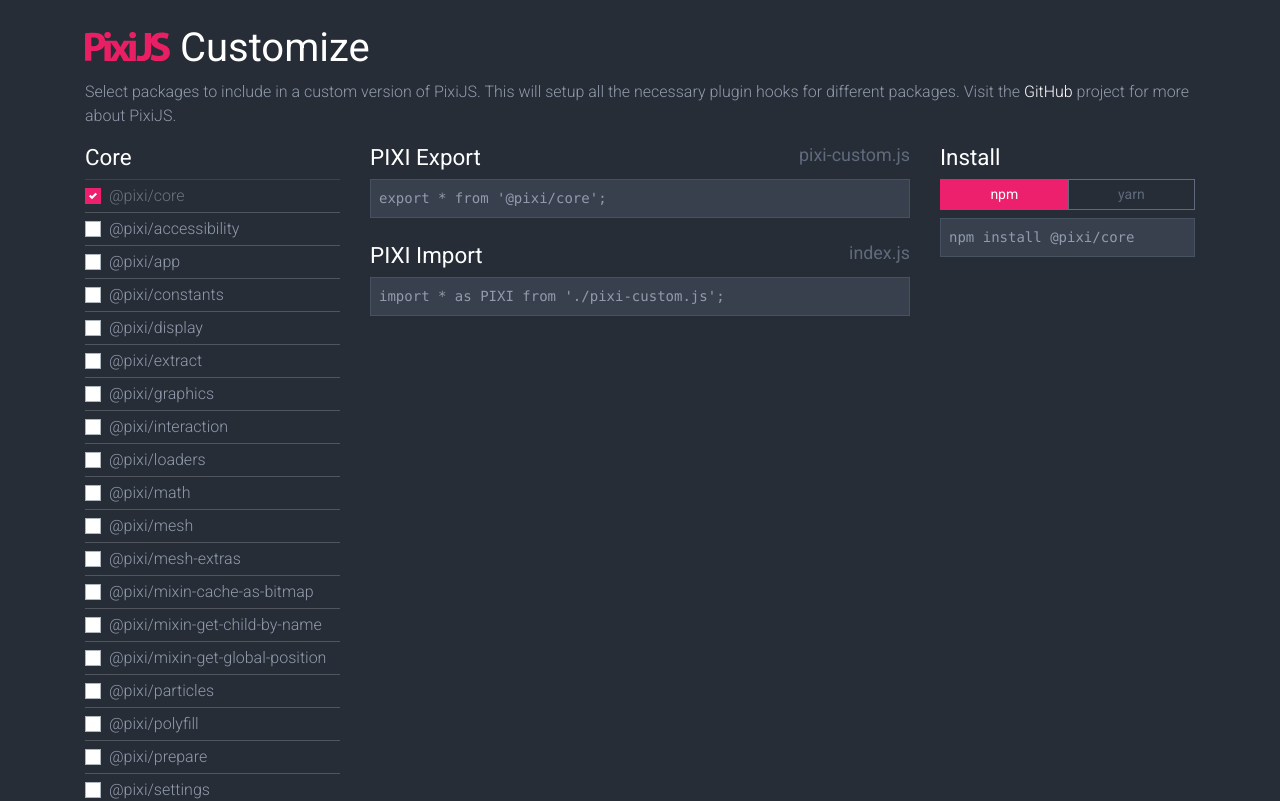
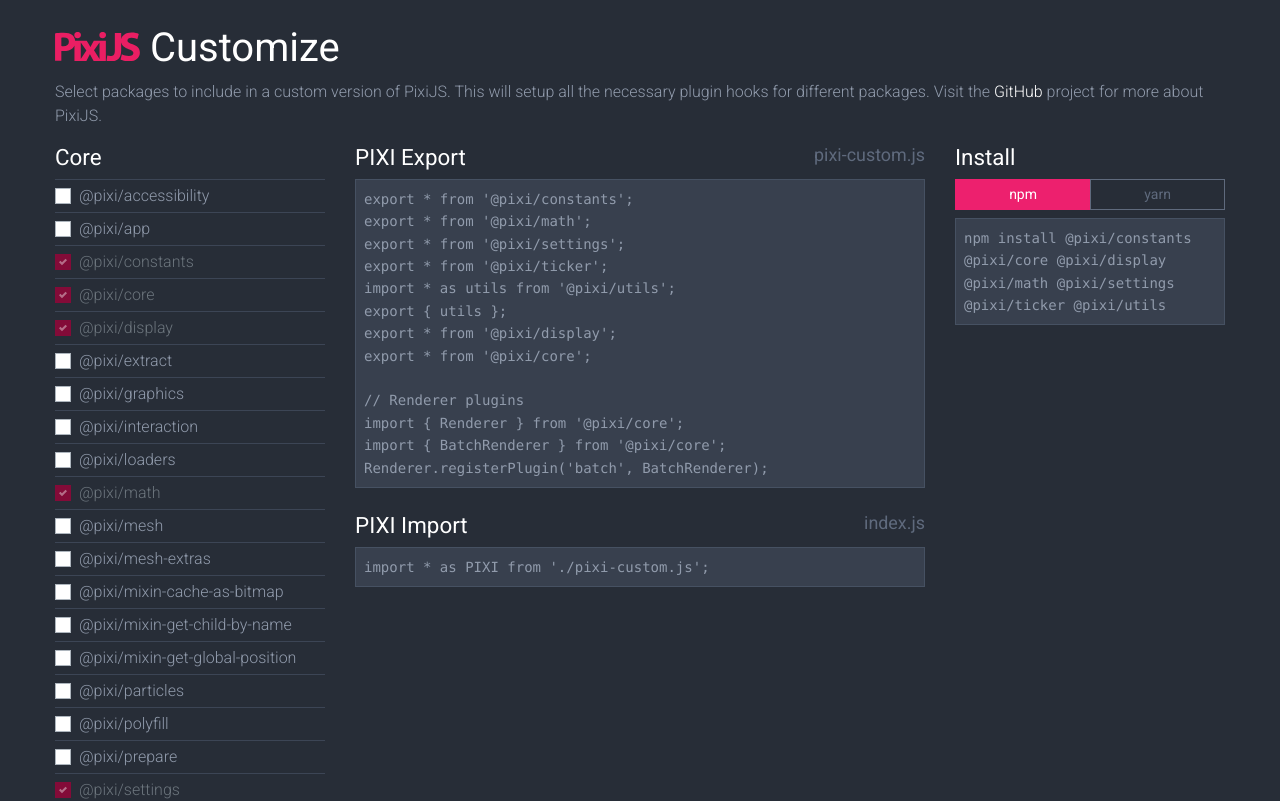
Before and after one commit to pixijs/customize, a Preact app: page / in a window 1280 px wide. Shown: the top 801 px of the page. Built offline with nearby package versions, Linux system fonts and the light colour scheme; what bind-decorator would draw is missing.

Commit message:
Adds generative plugin code

```diff
--- a/src/Customize.tsx
+++ b/src/Customize.tsx
@@ -1,20 +1,12 @@
 import { h, Component } from 'preact';
 import logoUrl from './images/logo.svg';
-import packagesData from './packages.json';
 import bind from 'bind-decorator';
-
-interface Package {
-    name:string;
-    required?:boolean;
-}
-interface PackageGroup {
-    packages:Package[];
-    title:string;
-}
+import { packagesData, packagesMap, defaultPackages, Package } from './PackagesData';
 
 interface State {
     packages:string[];
     useYarn:boolean;
+    bundleCode?:string;
 }
 
 /**
@@ -24,19 +16,10 @@
     constructor() {
         super();
 
-        // Get packages that are non-optional
-        const defaultPackages:string[] = [];
-        packagesData.forEach((group:PackageGroup) => {
-            group.packages
-            .filter((pkg:Package) => pkg.required)
-            .forEach((pkg:Package) => {
-                defaultPackages.push(pkg.name);
-            });
-        });
-
         const state:State = {
             packages: defaultPackages,
-            useYarn: !!localStorage.getItem('useYarn')
+            useYarn: !!localStorage.getItem('useYarn'),
+            bundleCode: ''
         };
 
         // Check for saved packages
@@ -44,7 +27,7 @@
         if (savedPackages) {
             state.packages = JSON.parse(savedPackages);
         }
-
+        state.bundleCode = this.generateBundleCode(state.packages);
         this.state = state;
     }
 
@@ -62,7 +45,7 @@
             packages.splice(packages.indexOf(name), 1);
         }
         localStorage.setItem('packages', JSON.stringify(packages));
-        this.setState({ packages });
+        this.setState({ packages, bundleCode: this.generateBundleCode(packages) });
     }
 
     /**
@@ -78,8 +61,90 @@
         this.setState({ useYarn });
     }
 
-    render(props:any, { packages, useYarn }:State) {
-        return (<div class="container py-4">
+    /**
+     * Get header code
+     */
+    private getCode({ name, namespace, code }:Package) {
+        if (code) {
+            return code.map(line => line.replace('${name}', name));
+        }
+        return namespace ? [
+                `import * as ${namespace} from '${name}'`,
+                `export { ${namespace} }`
+            ] :
+            [`export * from '${name}'`];
+    }
+
+    /**
+     * Generate code for renderer plugins
+     */
+    private rendererPlugin({name, rendererPlugin, namespace}:Package) {
+        const [apiName, className] = rendererPlugin;
+        if (namespace) {
+            return [
+                `Renderer.registerPlugin('${apiName}', ${namespace}.${className})`
+            ];
+        }
+        else {
+            return [
+                `import { ${className} } from '${name}'`,
+                `Renderer.registerPlugin('${apiName}', ${className})`
+            ];
+        }
+    }
+
+    /**
+     * Generate the ES6 code
+     */
+    private generateBundleCode(packages:string[]) {
+        const lines:string[] = [];
+
+        const loaderPlugins = packagesData.packages.filter(pkg => packages.includes(pkg.name) && !!pkg.loaderPlugin);
+        const appPlugins = packagesData.packages.filter(pkg => packages.includes(pkg.name) && !!pkg.appPlugin);
+
+        packagesData.order
+            .filter(name => packages.includes(name))
+            .map(name => packagesMap[name])
+            .forEach(pkg => lines.push.apply(lines, this.getCode(pkg)));
+
+        lines.push('', '// Renderer plugins');
+        lines.push('import { Renderer } from \'@pixi/core\'');
+
+        packagesData.packages
+            .filter(pkg => packages.includes(pkg.name) && !!pkg.rendererPlugin)
+            .forEach(pkg => lines.push.apply(lines, this.rendererPlugin(pkg)));
+
+        if (packages.includes('@pixi/app') && appPlugins.length) {
+            lines.push('', '// Application plugins');
+            appPlugins.forEach(pkg => lines.push.apply(lines, this.appPlugin(pkg)));
+        }
+
+        if (packages.includes('@pixi/loaders') && loaderPlugins.length) {
+            lines.push('', '// Loader plugins');
+            loaderPlugins.forEach(pkg => lines.push.apply(lines, this.loaderPlugin(pkg)));
+        }
+        return lines
+            .map(line => line && !line.startsWith('//') ? `${line};` : line)
+            .join('\n');
+    }
+
+    /**
+     * Generate code for application plugins
+     */
+    private appPlugin({name, appPlugin}:Package) {
+        return [`Application.registerPlugin(${appPlugin})`];
+    }
+
+    /**
+     * Generate code for loader plugins
+     */
+    private loaderPlugin({name, loaderPlugin}:Package) {
+        return [`Loader.registerPlugin(${loaderPlugin})`];
+    }
+
+    render(props:any, { packages, useYarn, bundleCode }:State) {
+        return (<div class="app-container">
+            <div class="app-header">
                 <header class="mb-2">
                     <h1><img src={logoUrl} class="logo" alt="PixiJS" /> Customize</h1>
                 </header>
@@ -87,13 +152,14 @@
                 setup all the necessary plugin hooks for different packages. Visit the
                 <a href="https://github.com/pixijs/pixi.js"> GitHub</a> project for more
                 about PixiJS.</p>
-            <div class="row">
-                <div class="col-sm-4 col-md-3">
-                    { packagesData.map((group:PackageGroup) => {
-                        return <div class="mb-4">
+            </div>
+            <div class="app-main row">
+                <div class="app-col col-sm-4 col-md-3">
+                    { packagesData.groups.map(group => {
+                        return <div>
                             <h2>{group.title}</h2>
                             <ul class="customize-list-group">
-                                { group.packages.map((pkg:Package) => {
+                                { group.packages.map(name => packagesMap[name]).map(pkg => {
                                     return <li class={`customize-list-group-item ${pkg.required ? 'disabled' : ''}`}>
                                         <div class="custom-control custom-checkbox">
                                             <input type="checkbox"
@@ -110,17 +176,15 @@
                         </div>;
                     }) }
                 </div>
-                <div class="col-sm-4 col-md-6">
+                <div class="app-col col-sm-4 col-md-6">
                     <h2>PIXI Export <small class="text-secondary float-right">pixi-custom.js</small></h2>
-                    <code class="customize-code mb-4">
-                        { packages.map(name => <span>{`export * from '${name}';`}<br /></span>) }
-                    </code>
+                    <code class="customize-code preformatted mb-4">{bundleCode}</code>
                     <h2>PIXI Import<small class="text-secondary float-right">index.js</small></h2>
                     <code class="customize-code">
                         import * as PIXI from './pixi-custom.js';
                     </code>
                 </div>
-                <div class="col-sm-4 col-md-3">
+                <div class="app-col col-sm-4 col-md-3">
                     <h2>Install</h2>
                     <div class="btn-group w-100 mb-2">
                         <button class={`btn btn-sm btn-${!useYarn ? 'primary' : 'outline-secondary'}`} onClick={this.onYarn.bind(this, false)}>npm</button>
@@ -134,3 +198,9 @@
         </div>);
     }
 }
+
+class Code extends Component<any, any> {
+    render(props:any) {
+        return <span class="exports">{props.children}</span>;
+    }
+}
--- /dev/null
+++ b/src/PackagesData.tsx
@@ -0,0 +1,34 @@
+import untypedPackagesData from './packages.json';
+
+export interface Package {
+    name:string;
+    code?:string[];
+    required?:boolean;
+    rendererPlugin?:[string, string];
+    appPlugin?:string;
+    loaderPlugin?:string;
+    namespace?:string;
+    filter?:boolean;
+}
+export interface PackageGroup {
+    packages:string[];
+    title:string;
+}
+
+export interface PackagesData {
+    packages:Package[];
+    order:string[];
+    groups:PackageGroup[];
+}
+
+const packagesData = untypedPackagesData as PackagesData;
+const packagesMap:{[name:string]:Package} = {};
+
+// Create the map of packages by name to make for easier look-up
+packagesData.packages.forEach(pkg => packagesMap[pkg.name] = pkg);
+
+const defaultPackages = packagesData.packages
+    .filter(pkg => pkg.required)
+    .map(pkg => pkg.name);
+
+export { packagesData, packagesMap, defaultPackages };
--- a/src/packages.json
+++ b/src/packages.json
@@ -1,37 +1,46 @@
-[
 {
-        "title": "Core",
     "packages": [
         {
-                "name": "@pixi/core",
-                "required": true
-            },
-            {
-                "name": "@pixi/accessibility"
+            "name": "@pixi/accessibility",
+            "namespace": "accessibility",
+            "rendererPlugin": ["accessibility", "AccessibilityManager"]
         },
         {
             "name": "@pixi/app"
         },
         {
-                "name": "@pixi/constants"
+            "name": "@pixi/constants",
+            "required": true
         },
         {
-                "name": "@pixi/display"
+            "name": "@pixi/core",
+            "required": true,
+            "rendererPlugin": ["batch", "BatchRenderer"]
         },
         {
-                "name": "@pixi/extract"
+            "name": "@pixi/display",
+            "required": true
+        },
+        {
+            "name": "@pixi/extract",
+            "namespace": "extract",
+            "rendererPlugin": ["extract", "Extract"]
         },
         {
             "name": "@pixi/graphics"
         },
         {
-                "name": "@pixi/interaction"
+            "name": "@pixi/interaction",
+            "namespace": "interaction",
+            "rendererPlugin": ["interaction", "InteractionManager"]
         },
         {
-                "name": "@pixi/loaders"
+            "name": "@pixi/loaders",
+            "appPlugin": "AppLoaderPlugin"
         },
         {
-                "name": "@pixi/math"
+            "name": "@pixi/math",
+            "required": true
         },
         {
             "name": "@pixi/mesh"
@@ -40,25 +49,33 @@
             "name": "@pixi/mesh-extras"
         },
         {
-                "name": "@pixi/mixin-cache-as-bitmap"
+            "name": "@pixi/mixin-cache-as-bitmap",
+            "code": [ "import '${name}'" ]
         },
         {
-                "name": "@pixi/mixin-get-child-by-name"
+            "name": "@pixi/mixin-get-child-by-name",
+            "code": [ "import '${name}'" ]
         },
         {
-                "name": "@pixi/mixin-get-global-position"
+            "name": "@pixi/mixin-get-global-position",
+            "code": [ "import '${name}'" ]
         },
         {
-                "name": "@pixi/particles"
+            "name": "@pixi/particles",
+            "rendererPlugin": ["particle", "ParticleRenderer"]
         },
         {
-                "name": "@pixi/polyfill"
+            "name": "@pixi/polyfill",
+            "code": [ "import '@pixi/polyfill'" ]
         },
         {
-                "name": "@pixi/prepare"
+            "name": "@pixi/prepare",
+            "namespace": "prepare",
+            "rendererPlugin": ["prepare", "Prepare"]
         },
         {
-                "name": "@pixi/settings"
+            "name": "@pixi/settings",
+            "required": true
         },
         {
             "name": "@pixi/sprite"
@@ -67,51 +84,62 @@
             "name": "@pixi/sprite-animated"
         },
         {
-                "name": "@pixi/sprite-tiling"
+            "name": "@pixi/sprite-tiling",
+            "rendererPlugin": ["tilingSprite", "TilingSpriteRenderer"]
         },
         {
-                "name": "@pixi/spritesheet"
+            "name": "@pixi/spritesheet",
+            "loaderPlugin": "SpritesheetLoader"
         },
         {
             "name": "@pixi/text"
         },
         {
-                "name": "@pixi/text-bitmap"
+            "name": "@pixi/text-bitmap",
+            "loaderPlugin": "BitmapFontLoader"
         },
         {
-                "name": "@pixi/ticker"
+            "name": "@pixi/ticker",
+            "required": true,
+            "appPlugin": "TickerPlugin"
         },
         {
-                "name": "@pixi/utils"
-            }
+            "name": "@pixi/unsafe-eval",
+            "code": [
+                "import * as PIXI from '@pixi/core'",
+                "import { install } from '${name}'",
+                "install(PIXI)"
             ]
         },
         {
-        "title": "Filters",
-        "packages": [
-            {
-                "name": "@pixi/filter-alpha"
+            "name": "@pixi/utils",
+            "namespace": "utils",
+            "required": true
         },
         {
-                "name": "@pixi/filter-blur"
+            "name": "@pixi/filter-alpha",
+            "filter": true
         },
         {
-                "name": "@pixi/filter-color-matrix"
+            "name": "@pixi/filter-blur",
+            "filter": true
         },
         {
-                "name": "@pixi/filter-displacement"
+            "name": "@pixi/filter-color-matrix",
+            "filter": true
         },
         {
-                "name": "@pixi/filter-fxaa"
+            "name": "@pixi/filter-displacement",
+            "filter": true
         },
         {
-                "name": "@pixi/filter-noise"
-            }
-        ]
+            "name": "@pixi/filter-fxaa",
+            "filter": true
         },
         {
-        "title": "Canvas",
-        "packages": [
+            "name": "@pixi/filter-noise",
+            "filter": true
+        },
         {
             "name": "@pixi/canvas-display"
         },
@@ -139,6 +167,111 @@
         {
             "name": "@pixi/canvas-sprite-tiling"
         }
+    ],
+    "order": [
+        "@pixi/polyfill",
+        "@pixi/constants",
+        "@pixi/math",
+        "@pixi/runner",
+        "@pixi/settings",
+        "@pixi/unsafe-eval",
+        "@pixi/ticker",
+        "@pixi/utils",
+        "@pixi/display",
+        "@pixi/core",
+        "@pixi/mixin-get-child-by-name",
+        "@pixi/mixin-get-global-position",
+        "@pixi/canvas-display",
+        "@pixi/extract",
+        "@pixi/loaders",
+        "@pixi/mesh",
+        "@pixi/particles",
+        "@pixi/sprite",
+        "@pixi/canvas-extract",
+        "@pixi/canvas-renderer",
+        "@pixi/filter-alpha",
+        "@pixi/filter-blur",
+        "@pixi/filter-color-matrix",
+        "@pixi/filter-displacement",
+        "@pixi/filter-fxaa",
+        "@pixi/filter-noise",
+        "@pixi/accessibility",
+        "@pixi/app",
+        "@pixi/graphics",
+        "@pixi/mesh-extras",
+        "@pixi/mixin-cache-as-bitmap",
+        "@pixi/sprite-animated",
+        "@pixi/sprite-tiling",
+        "@pixi/spritesheet",
+        "@pixi/canvas-particles",
+        "@pixi/canvas-sprite",
+        "@pixi/text-bitmap",
+        "@pixi/text",
+        "@pixi/canvas-graphics",
+        "@pixi/canvas-mesh",
+        "@pixi/canvas-sprite-tiling",
+        "@pixi/interaction",
+        "@pixi/prepare",
+        "@pixi/canvas-prepare"
+    ],
+    "groups": [
+        {
+            "title": "Core",
+            "packages": [
+                "@pixi/accessibility",
+                "@pixi/app",
+                "@pixi/constants",
+                "@pixi/core",
+                "@pixi/display",
+                "@pixi/extract",
+                "@pixi/graphics",
+                "@pixi/interaction",
+                "@pixi/loaders",
+                "@pixi/math",
+                "@pixi/mesh",
+                "@pixi/mesh-extras",
+                "@pixi/mixin-cache-as-bitmap",
+                "@pixi/mixin-get-child-by-name",
+                "@pixi/mixin-get-global-position",
+                "@pixi/particles",
+                "@pixi/polyfill",
+                "@pixi/prepare",
+                "@pixi/settings",
+                "@pixi/sprite",
+                "@pixi/sprite-animated",
+                "@pixi/sprite-tiling",
+                "@pixi/spritesheet",
+                "@pixi/text",
+                "@pixi/text-bitmap",
+                "@pixi/ticker",
+                "@pixi/unsafe-eval",
+                "@pixi/utils"
+            ]
+        },
+        {
+            "title": "Filters",
+            "packages": [
+                "@pixi/filter-alpha",
+                "@pixi/filter-blur",
+                "@pixi/filter-color-matrix",
+                "@pixi/filter-displacement",
+                "@pixi/filter-fxaa",
+                "@pixi/filter-noise"
+            ]
+        },
+        {
+            "title": "Canvas",
+            "packages": [
+                "@pixi/canvas-display",
+                "@pixi/canvas-extract",
+                "@pixi/canvas-graphics",
+                "@pixi/canvas-mesh",
+                "@pixi/canvas-particles",
+                "@pixi/canvas-prepare",
+                "@pixi/canvas-renderer",
+                "@pixi/canvas-sprite",
+                "@pixi/canvas-sprite-tiling"
             ]
         }
     ]
+}
--- a/src/styles/index.scss
+++ b/src/styles/index.scss
@@ -1,11 +1,21 @@
 @import './bootstrap-variables';
 @import './bootstrap';
 @import './scrollbar';
+
+$sm: map-get($grid-breakpoints, "sm");
 
 html, body {
     font-family: 'Roboto', sans-serif;
     font-weight: 300;
     cursor:default;
+    overflow: hidden;
+    position: absolute;
+    @extend .w-100;
+    @extend .h-100;
+    @media(max-width: $sm) {
+        position: static;
+        overflow: auto;
+    }
 }
 
 h1, h2, h3, h4, h5 {
@@ -30,6 +40,14 @@
     color:$white;
 }
 
+.exports {
+    word-wrap: break-word;
+    white-space: pre-wrap;
+    @extend .d-block;
+    @extend .m-0;
+    font-size:100%;
+}
+
 .customize-list-group {
     @extend .list-group;
     @extend .list-group-flush;
@@ -39,7 +57,16 @@
     @extend .bg-transparent;
     @extend .py-1;
     @extend .px-0;
-    border-color:rgba(255,255,255,0.1);
+    border-color:lighten($body-bg, 10%);
+    &.disabled .custom-control-label {
+        &:before {
+            background: darken($primary, 25%);
+            border-color: darken($primary, 25%);
+        }
+        &:after {
+            opacity:0.4;
+        }
+    }
 }
 
 .customize-code {
@@ -48,6 +75,37 @@
     @extend .mb-2;
     background: #38404e;
     border:1px solid #465162;
-    color:#919bac;
+    &, & * {
+        color:#919bac;
+    }
     cursor: text;
+    line-height:1.6;
+    &.preformatted {
+        white-space: pre-wrap;
+    }
 }
+
+.app-container {
+    @extend .container-fluid;
+    @extend .d-flex;
+    @extend .flex-column;
+    max-width:1200px;
+    height:100%;
+    .app-header {
+        @extend .pt-4;
+        @extend .flex-shrink-0;
+        @extend .flex-grow-0;
+    }
+    .app-main {
+        .app-col {
+            @extend .pb-4;
+            height:100%;
+            overflow-x: hidden;
+            overflow-y: auto;
+            @media(max-width: $sm) {
+                height: auto;
+                overflow: none;
+            }
+        }
+    }
+}
```
Lines whose indentation alone changed are shown as unchanged.
